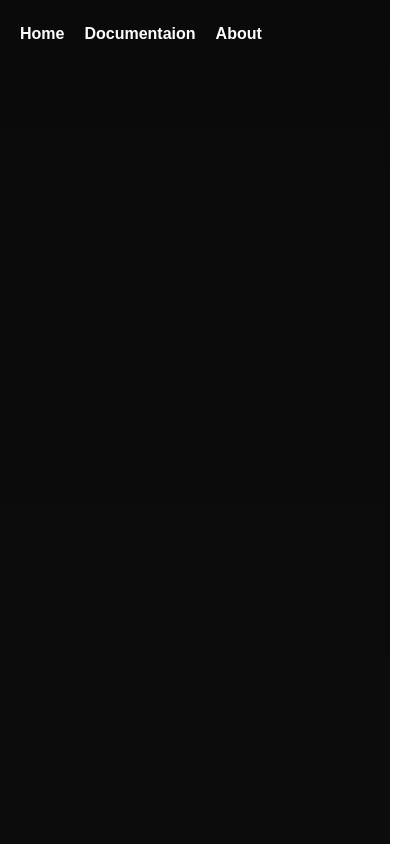
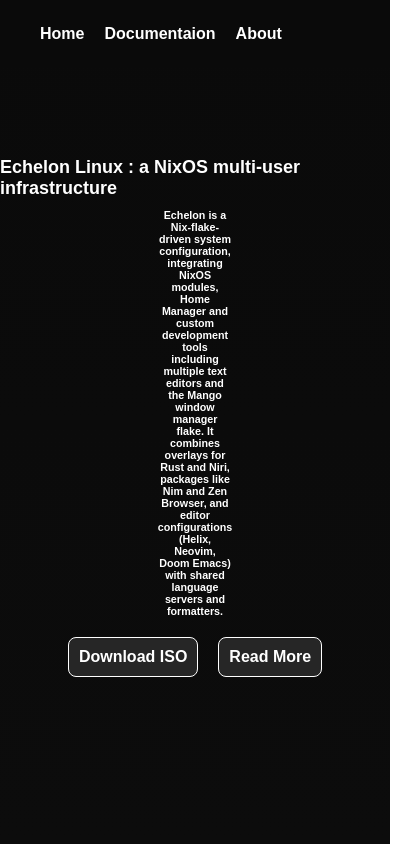
Before and after one commit to LausMirus/echelon-website.github.io, a plain HTML site: page index.html in a window 390 px wide. Shown: the top 844 px of the page, 412 px wide, since content can reach past the window. Drawn offline with Linux system fonts and the light colour scheme.

Commit message:
page 1 added

```diff
--- a/css/home.css
+++ b/css/home.css
@@ -25,7 +25,7 @@ html {
     }
 
     .nav_left {
-        padding: 20px;
+        padding: 20px 40px;
 
         ul {
             display: flex;
@@ -37,6 +37,28 @@ html {
                 font-family: sans-serif;
                 font-weight: bolder;
             }
+
+            .Home:hover {
+                color: #ffffff;
+                font-family: sans-serif;
+                font-weight: bolder;
+                text-shadow: 0 0 2px #ffffff, 0 0 2px #ffffff;
+            }
+
+            .docs:hover {
+                color: #ffffff;
+                font-family: sans-serif;
+                font-weight: bolder;
+                text-shadow: 0 0 2px #ffffff, 0 0 2px #ffffff;
+            }
+
+            .about:hover {
+                color: #ffffff;
+                font-family: sans-serif;
+                font-weight: bolder;
+                /* text-shadow: 0px 0px 10px 0px #ffffff; */
+                text-shadow: 0 0 2px #ffffff, 0 0 2px #ffffff;
+            }
         }
     }
 
@@ -44,6 +66,52 @@ html {
         width: 100vw;
         height: 100vh;
         background: linear-gradient(to bottom, #0a0a0a, #0c0c0c);
+        display: flex;
+        flex-direction: column;
+        align-items: center;
+        justify-content: center;
+
+        h2 {
+            color: #ffffff;
+            font-size: large;
+            font-weight: bold;
+            font-family: sans-serif;
+        }
+
+        h6 {
+            padding: 10px 180px 10px 180px;
+            color: #ffffff;
+            text-align: center;
+            font-family: sans-serif;
+        }
+
+        .button_page1 {
+            padding: 10px 0;
+            display: flex;
+            flex-direction: row;
+            gap: 20px;
+            align-items: center;
+            justify-content: center;
+
+            a {
+                padding: 10px;
+                border-radius: 8px;
+                border: #ffffff 1px solid;
+                background-color: #262626;
+                color: #ffffff;
+                font-family: sans-serif;
+                font-weight: bolder;
+            }
+
+            a:hover {
+                padding: 10px;
+                border-radius: 8px;
+                border: #ffffff 1px solid;
+                background-color: #262626;
+                color: #ffffff;
+                box-shadow: 0px 0px 10px 0px #ffffff;
+            }
+        }
 
     }
 
--- a/index.html
+++ b/index.html
@@ -1,5 +1,6 @@
 <!DOCTYPE html>
 <html lang="en">
+
 <head>
     <meta charset="UTF-8">
     <meta name="viewport" content="width=device-width, initial-scale=1.0">
@@ -7,6 +8,7 @@
     <link rel="stylesheet" href="./css/home.css">
     <link rel="stylesheet" href="./css/dependency.css">
 </head>
+
 <body>
     <nav class="main_nav">
         <div class="nav_container">
@@ -26,6 +28,15 @@
         </div>
     </nav>
     <div class="page1">
+        <h2>Echelon Linux : a NixOS multi-user infrastructure</h2>
+        <h6>Echelon is a Nix-flake-driven system configuration, integrating NixOS modules, Home Manager and custom
+            development tools including multiple text editors and the Mango window manager flake.
+            It combines overlays for Rust and Niri, packages like Nim and Zen Browser, and editor configurations
+            (Helix, Neovim, Doom Emacs) with shared language servers and formatters.</h6>
+        <div class="button_page1">
+            <a href="">Download ISO</a>
+            <a href="">Read More</a>
+        </div>
 
     </div>
     <div class="page2">
@@ -35,4 +46,5 @@
         <p>Built by <a href="">GSAP</a>. The source code is available on <a href="#">GitHub</a>.</p>
     </footer>
 </body>
+
 </html>
```
